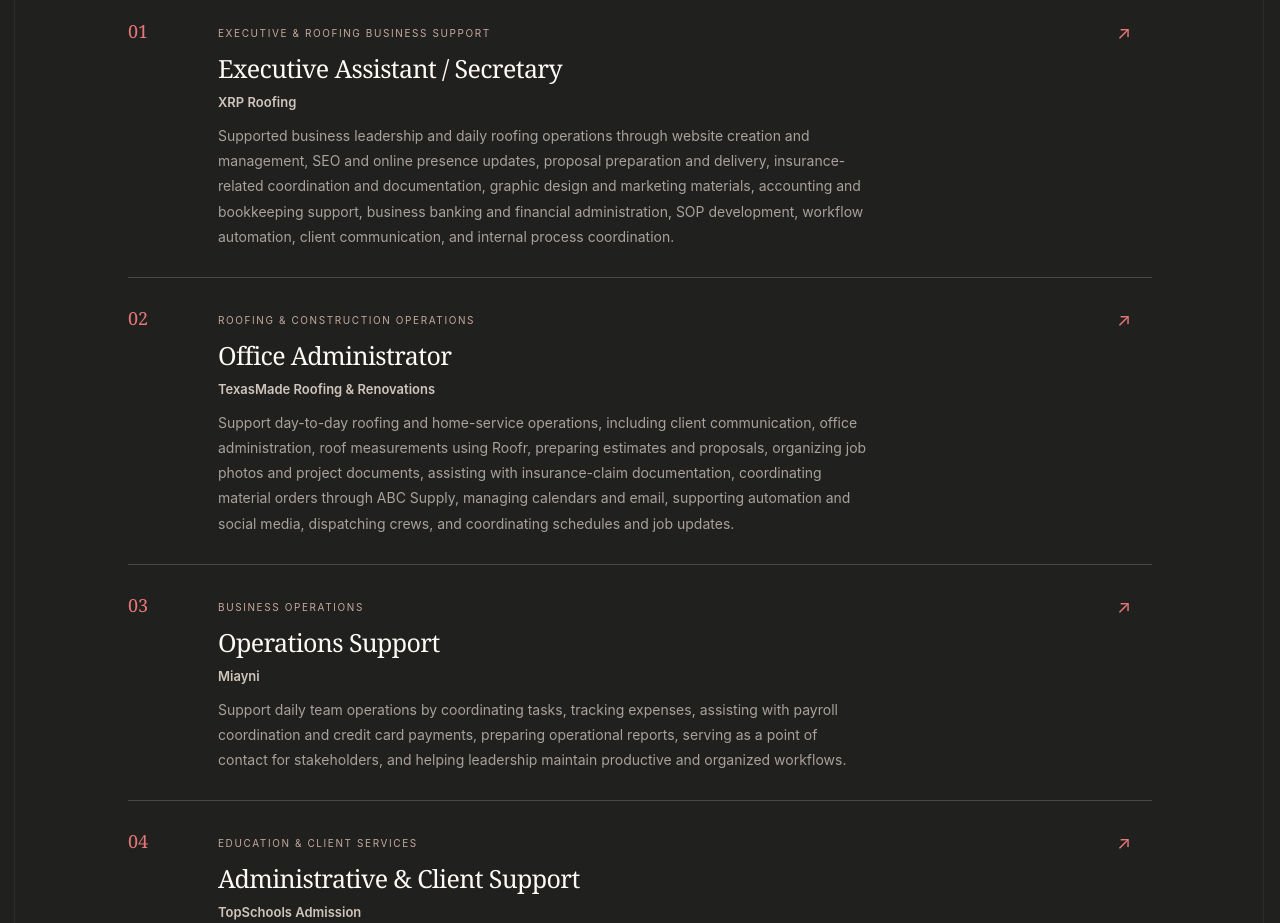
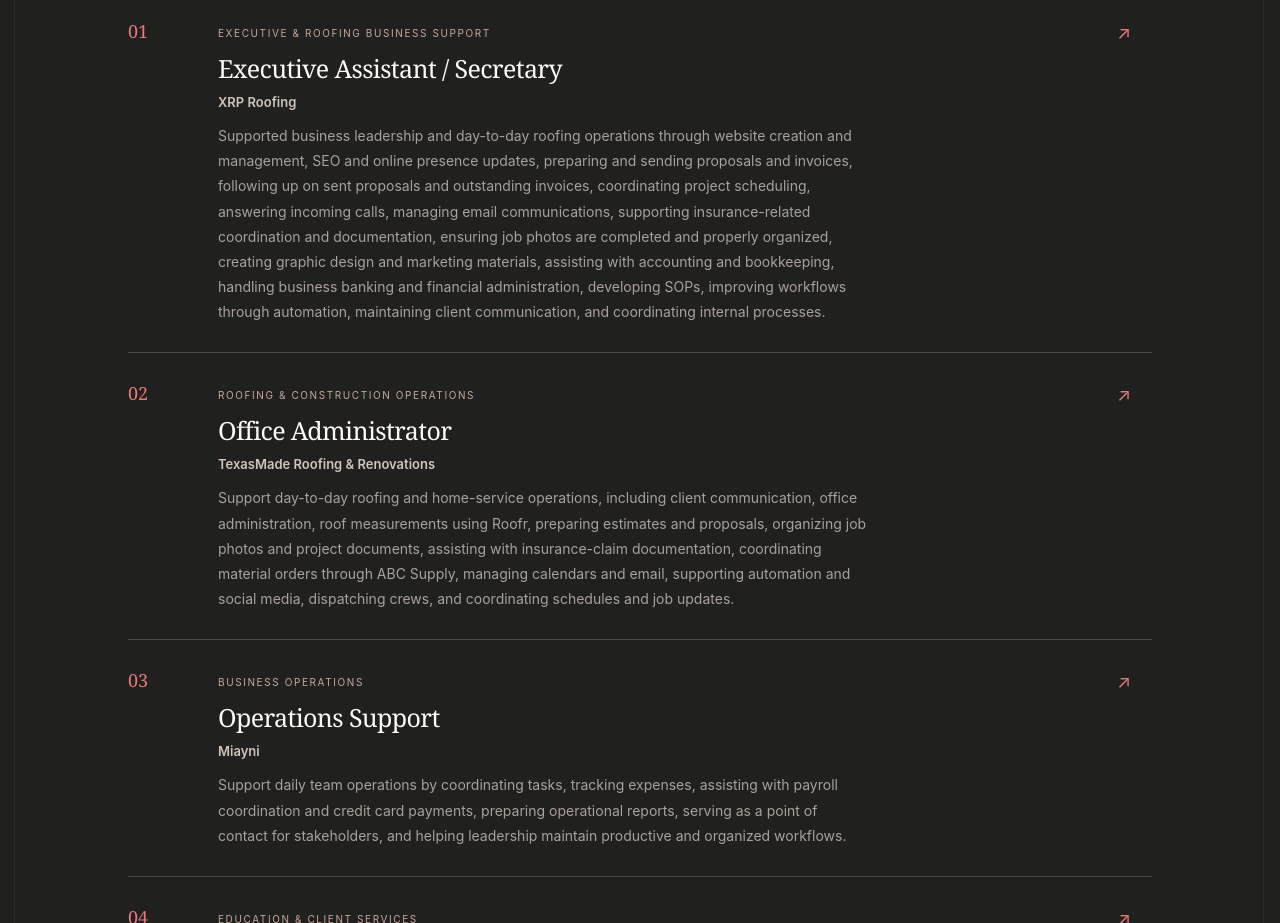
Before and after one commit to ivydachaibaligya-dot/Website, a Next.js app: page / in a window 1280 px wide. Shown: the part 3640-4563 px from the top of the page. Built offline with nearby package versions, Linux system fonts and the light colour scheme.

Commit message:
Expand XRP Roofing executive assistant responsibilities

```diff
--- a/src/app/page.tsx
+++ b/src/app/page.tsx
@@ -60,7 +60,7 @@ const experience = [
     role: "Executive Assistant / Secretary",
     company: "XRP Roofing",
     detail:
-      "Supported business leadership and daily roofing operations through website creation and management, SEO and online presence updates, proposal preparation and delivery, insurance-related coordination and documentation, graphic design and marketing materials, accounting and bookkeeping support, business banking and financial administration, SOP development, workflow automation, client communication, and internal process coordination.",
+      "Supported business leadership and day-to-day roofing operations through website creation and management, SEO and online presence updates, preparing and sending proposals and invoices, following up on sent proposals and outstanding invoices, coordinating project scheduling, answering incoming calls, managing email communications, supporting insurance-related coordination and documentation, ensuring job photos are completed and properly organized, creating graphic design and marketing materials, assisting with accounting and bookkeeping, handling business banking and financial administration, developing SOPs, improving workflows through automation, maintaining client communication, and coordinating internal processes.",
     type: "Executive & roofing business support",
   },
   {
```
